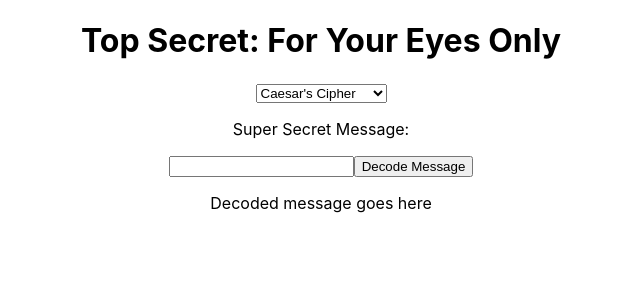
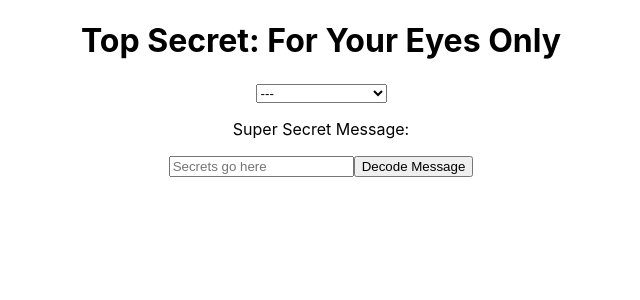
Before and after one commit to brewchetta/hooks-cipher, a React (Create React App) app: page / in a window 1280 px wide. Shown: the top 300 px of the page, without its empty margins (319-959 px from the left). Built offline with nearby package versions, Linux system fonts and the light colour scheme.

Commit message:
Simplified exercise, removed component hierarchy

```diff
--- a/src/components/App.js
+++ b/src/components/App.js
@@ -1,28 +1,47 @@
 // React
-import React from 'react';
-// Components
-import CipherSelector from './CipherSelector'
-import MessageCard from './MessageCard'
+import React, {useState} from 'react';
 // Styling
 import '../App.css';
 
 function App() {
 
-  /* Use hooks to declare your State here */
+  /* Use hooks here to set the state for the current input */
 
-  const chooseCurrentCipher = event => {
+  const handleSelectorChange = event => {
+    // Now that we have a hook for the current cipher, how do we set it here?
+  }
 
+  const handleInputChange = event => {
+    // When we type in the message, we ought to hold it in state as well!
   }
+
+  const handleSubmit = event => {
+    event.preventDefault()
+    // Somewhere in here we update some state which sets off a countdown timer
+  }
+
+  /* Import useEffect and think carefully */
+  /* How will it only fire when certain pieces of state update? */
 
   return (
     <div className="App">
+
       <h1>Top Secret: For Your Eyes Only</h1>
 
-      {/* Pass down props as needed to the child components */}
+      {/* Make this selector a controlled form using state and hooks, it determines  */}
+      <select onChange={handleSelectorChange} value='none'>
+        <option value='none'>---</option>
+        <option value='caesarsCipher'>Caesar's Cipher</option>
+        <option value='backwardsCipher'>Backwards Cipher</option>
+      </select>
 
-      <CipherSelector chooseCurrentCipher={chooseCurrentCipher} />
+      <p>Super Secret Message:</p>
 
-      <MessageCard />
+      {/* Create a controlled form that holds the secret message in state and, once submitted, encodes the message and begins a countdown to erase it */}
+      <form onSubmit={handleSubmit}>
+        <input type='text' onChange={handleInputChange} value='' placeholder='Secrets go here' />
+        <input type='submit' value='Decode Message' />
+      </form>
 
     </div>
   );
--- a/src/components/CipherSelector.js
+++ /dev/null
@@ -1,15 +0,0 @@
-import React from 'react'
-
-const CipherSelector = (deconstructYourPropsHere) => {
-
-  /* Create a simple dropdown that sets which cipher is being used by the app */
-
-  return (
-    <select>
-      <option value='caesarsCipher'>Caesar's Cipher</option>
-      <option value='backwardsCipher'>Backwards Cipher</option>
-    </select>
-  )
-}
-
-export default CipherSelector
--- a/src/components/MessageCard.js
+++ /dev/null
@@ -1,37 +0,0 @@
-// React
-import React from 'react'
-// Ciphers
-import {caesarsCipher, backwardsCipher} from '../ciphers/index'
-
-const MessageCard = (deconstructYourPropsHere) => {
-
-  // With useEffect, once the message has been decoded create a countdown that ends with the self-destruct
-
-  // Create a 'selfDestruct' function that wipes the message and resets the form
-
-  // Create a function 'decodeMessage' that decodes the message with the current cipher
-
-  return (
-    <>
-
-        <p>Super Secret Message:</p>
-
-
-        {/* Create a controlled form that holds the secret message in state and, once submitted, sets the state to decoded.*/}
-        <form>
-          <input type='text' />
-          <input type='submit' value='Decode Message' />
-        </form>
-
-        {/* If the state is decoded, remove the form */}
-
-        {/* If the message has been decoded, show the decoded message */}
-        <p>Decoded message goes here</p>
-
-        {/* For the bonus: once the timer starts, show the number of seconds left here */}
-
-    </>
-  )
-}
-
-export default MessageCard
```
